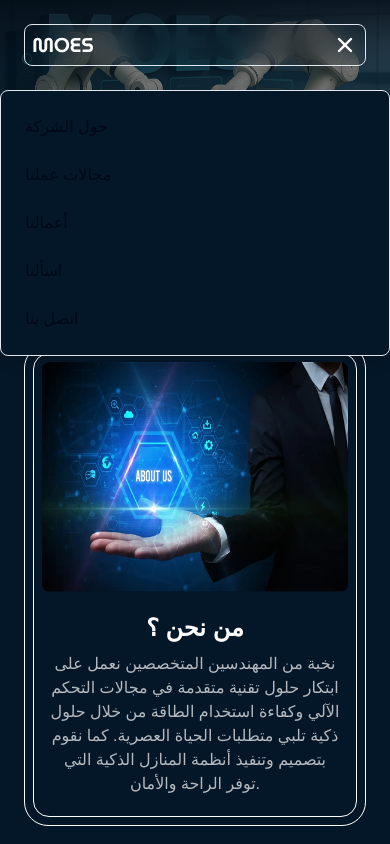
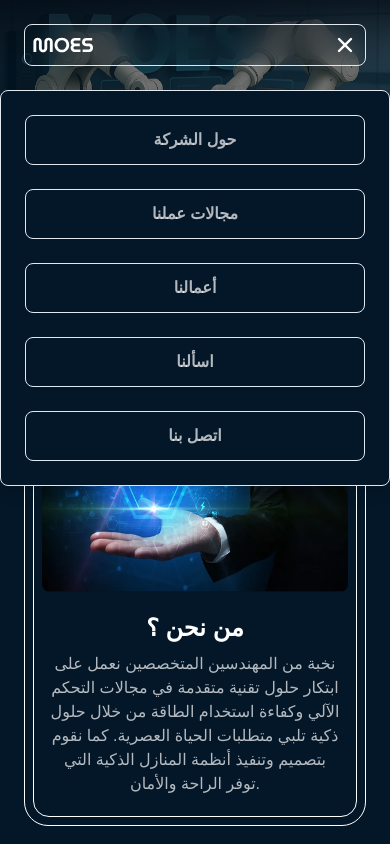
Before and after one commit to tarek-sabony-dev/MOES, a Next.js app: page / in a window 390 px wide. Both pictures are taken after a click on the button 345 px from the left and 45 px from the top of the page. Shown: the top 844 px of the page. Built offline with nearby package versions, Linux system fonts and the light colour scheme; a web font is replaced by a local one.

Commit message:
missed a className

```diff
--- a/src/components/Navbar.jsx
+++ b/src/components/Navbar.jsx
@@ -128,7 +128,7 @@ function Navbar ({ menuItems }) {
                 >
                   <a
                     href={item.href}
-                    className=""
+                    className="w-full h-fit px-6 py-3 rounded-lg border text-opacity-100 font-semibold base bg-transparent hover:bg-white hover:text-black transition-colors block text-center"
                     onClick={() => setIsOpen(false)}
                   >
                     {item.name}
```
